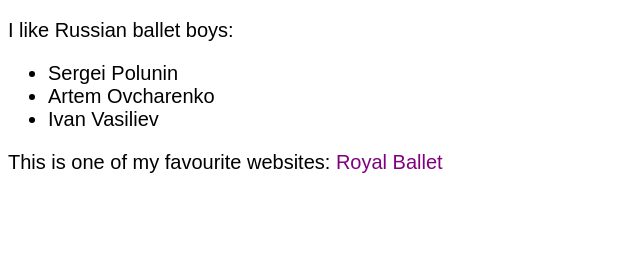
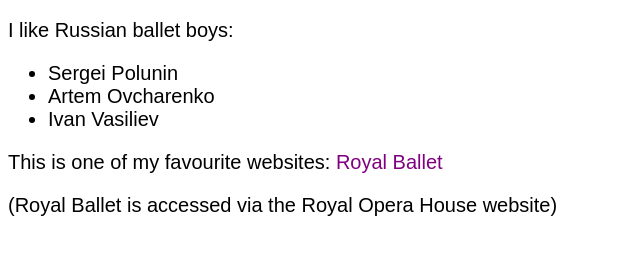
Before and after one commit to Larchigirl/DevProject, a plain HTML site: page index.html in a window 1280 px wide. Shown: the part 61-316 px from the top of the page, without its empty margins (0-640 px from the left). Drawn offline with Linux system fonts and the light colour scheme.

Commit message:
Added paragraph.

```diff
--- a/index.html
+++ b/index.html
@@ -14,5 +14,6 @@
         <li>Ivan Vasiliev</li>
       </ul>
   <p>This is one of my favourite websites: <a href="https://www.roh.org.uk/" target = "_blank">Royal Ballet</a>
+  <p>(Royal Ballet is accessed via the Royal Opera House website)</p>
   </body>
 </html>
```
